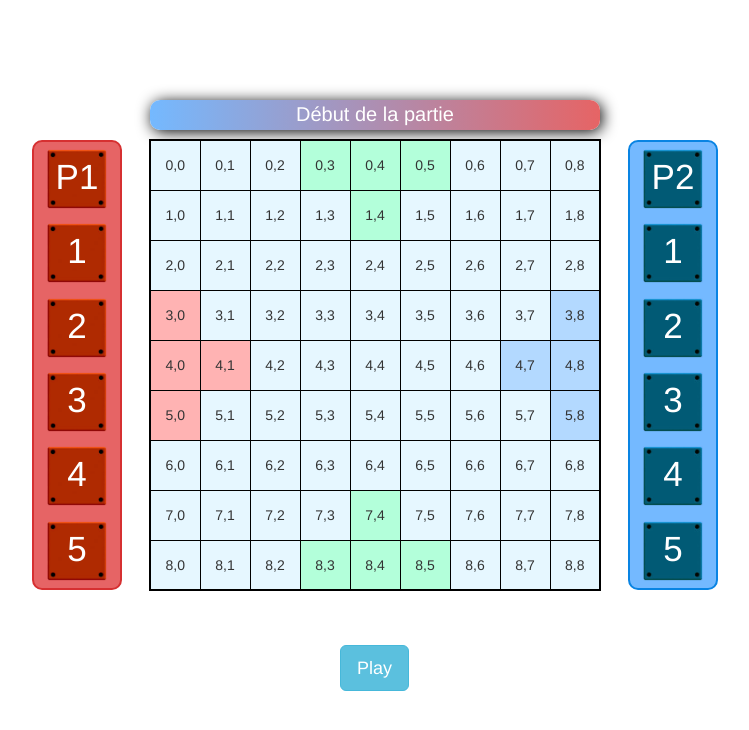
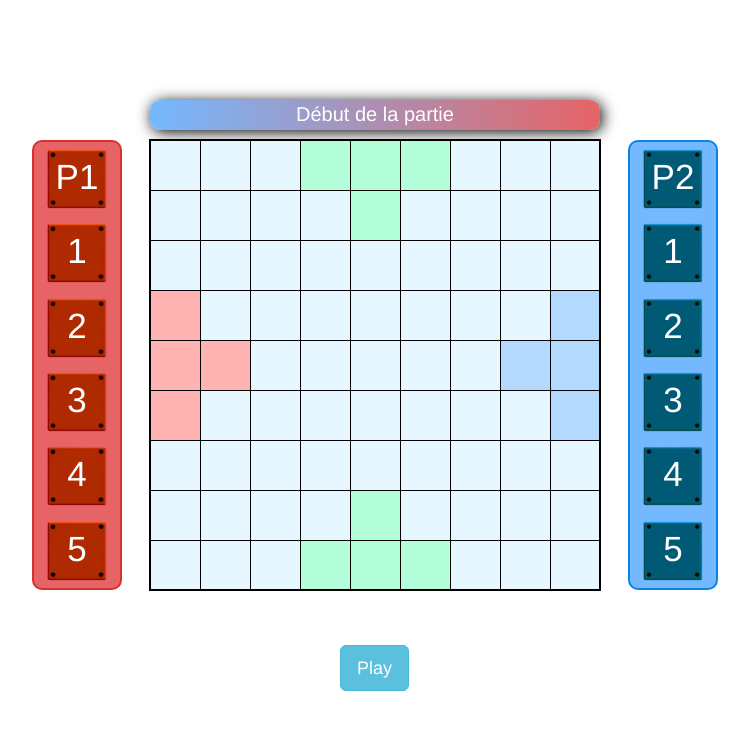
Before and after one commit to GuillaumeWeider/robocode, a website: page public/html/jeuDuo.html in a window 1280 px wide. Shown: the whole page, without its empty margins (265-1014 px from the left). Drawn offline with nearby package versions, Linux system fonts and the light colour scheme.

Commit message:
deplacement

```diff
--- a/public/html/jeuDuo.html
+++ b/public/html/jeuDuo.html
@@ -32,103 +32,103 @@
 
     <table>
       <tr>
-        <td id="00">0,0</td>
-        <td id="01">0,1</td>
-        <td id="02">0,2</td>
-        <td id="03" class="flagSpawn">0,3</td>
-        <td id="04" class="flagSpawn">0,4</td>
-        <td id="05" class="flagSpawn">0,5</td>
-        <td id="06">0,6</td>
-        <td id="07">0,7</td>
-        <td id="08">0,8</td>
+        <td id="00"></td>
+        <td id="01"></td>
+        <td id="02"></td>
+        <td id="03" class="flagSpawn"></td>
+        <td id="04" class="flagSpawn"></td>
+        <td id="05" class="flagSpawn"></td>
+        <td id="06"></td>
+        <td id="07"></td>
+        <td id="08"></td>
       </tr>
       <tr>
-        <td id="10">1,0</td>
-        <td id="11">1,1</td>
-        <td id="12">1,2</td>
-        <td id="13">1,3</td>
-        <td id="14" class="flagSpawn">1,4</td>
-        <td id="15">1,5</td>
-        <td id="16">1,6</td>
-        <td id="17">1,7</td>
-        <td id="18">1,8</td>
+        <td id="10"></td>
+        <td id="11"></td>
+        <td id="12"></td>
+        <td id="13"></td>
+        <td id="14" class="flagSpawn"></td>
+        <td id="15"></td>
+        <td id="16"></td>
+        <td id="17"></td>
+        <td id="18"></td>
       </tr>
       <tr>
-        <td id="20">2,0</td>
-        <td id="21">2,1</td>
-        <td id="22">2,2</td>
-        <td id="23">2,3</td>
-        <td id="24">2,4</td>
-        <td id="25">2,5</td>
-        <td id="26">2,6</td>
-        <td id="27">2,7</td>
-        <td id="28">2,8</td>
+        <td id="20"></td>
+        <td id="21"></td>
+        <td id="22"></td>
+        <td id="23"></td>
+        <td id="24"></td>
+        <td id="25"></td>
+        <td id="26"></td>
+        <td id="27"></td>
+        <td id="28"></td>
       </tr>
       <tr>
-        <td id="30" class="redSpawn">3,0</td>
-        <td id="31">3,1</td>
-        <td id="32">3,2</td>
-        <td id="33">3,3</td>
-        <td id="34">3,4</td>
-        <td id="35">3,5</td>
-        <td id="36">3,6</td>
-        <td id="37">3,7</td>
-        <td id="38" class="blueSpawn">3,8</td>
+        <td id="30" class="redSpawn"></td>
+        <td id="31"></td>
+        <td id="32"></td>
+        <td id="33"></td>
+        <td id="34"></td>
+        <td id="35"></td>
+        <td id="36"></td>
+        <td id="37"></td>
+        <td id="38" class="blueSpawn"></td>
       </tr>
       <tr>
-        <td id="40" class="redSpawn">4,0</td>
-        <td id="41" class="redSpawn">4,1</td>
-        <td id="42">4,2</td>
-        <td id="43">4,3</td>
-        <td id="44">4,4</td>
-        <td id="45">4,5</td>
-        <td id="46">4,6</td>
-        <td id="47" class="blueSpawn">4,7</td>
-        <td id="48" class="blueSpawn">4,8</td>
+        <td id="40" class="redSpawn"></td>
+        <td id="41" class="redSpawn"></td>
+        <td id="42"></td>
+        <td id="43"></td>
+        <td id="44"></td>
+        <td id="45"></td>
+        <td id="46"></td>
+        <td id="47" class="blueSpawn"></td>
+        <td id="48" class="blueSpawn"></td>
       </tr>
       <tr>
-        <td id="50" class="redSpawn">5,0</td>
-        <td id="51">5,1</td>
-        <td id="52">5,2</td>
-        <td id="53">5,3</td>
-        <td id="54">5,4</td>
-        <td id="55">5,5</td>
-        <td id="56">5,6</td>
-        <td id="57">5,7</td>
-        <td id="58" class="blueSpawn">5,8</td>
+        <td id="50" class="redSpawn"></td>
+        <td id="51"></td>
+        <td id="52"></td>
+        <td id="53"></td>
+        <td id="54"></td>
+        <td id="55"></td>
+        <td id="56"></td>
+        <td id="57"></td>
+        <td id="58" class="blueSpawn"></td>
       </tr>
       <tr>
-        <td id="60">6,0</td>
-        <td id="61">6,1</td>
-        <td id="62">6,2</td>
-        <td id="63">6,3</td>
-        <td id="64">6,4</td>
-        <td id="65">6,5</td>
-        <td id="66">6,6</td>
-        <td id="67">6,7</td>
-        <td id="68">6,8</td>
+        <td id="60"></td>
+        <td id="61"></td>
+        <td id="62"></td>
+        <td id="63"></td>
+        <td id="64"></td>
+        <td id="65"></td>
+        <td id="66"></td>
+        <td id="67"></td>
+        <td id="68"></td>
       </tr>
       <tr>
-        <td id="70">7,0</td>
-        <td id="71">7,1</td>
-        <td id="72">7,2</td>
-        <td id="73">7,3</td>
-        <td id="74" class="flagSpawn">7,4</td>
-        <td id="75">7,5</td>
-        <td id="76">7,6</td>
-        <td id="77">7,7</td>
-        <td id="78">7,8</td>
+        <td id="70"></td>
+        <td id="71"></td>
+        <td id="72"></td>
+        <td id="73"></td>
+        <td id="74" class="flagSpawn"></td>
+        <td id="75"></td>
+        <td id="76"></td>
+        <td id="77"></td>
+        <td id="78"></td>
       </tr>
       <tr>
-        <td id="80">8,0</td>
-        <td id="81">8,1</td>
-        <td id="82">8,2</td>
-        <td id="83" class="flagSpawn">8,3</td>
-        <td id="84" class="flagSpawn">8,4</td>
-        <td id="85" class="flagSpawn">8,5</td>
-        <td id="86">8,6</td>
-        <td id="87">8,7</td>
-        <td id="88">8,8</td>
+        <td id="80"></td>
+        <td id="81"></td>
+        <td id="82"></td>
+        <td id="83" class="flagSpawn"></td>
+        <td id="84" class="flagSpawn"></td>
+        <td id="85" class="flagSpawn"></td>
+        <td id="86"></td>
+        <td id="87"></td>
+        <td id="88"></td>
       </tr>
     </table>
 
--- a/public/js/jeuDuo.js
+++ b/public/js/jeuDuo.js
@@ -42,20 +42,33 @@ document.addEventListener("DOMContentLoaded", function(event) {
     }
 
     play(turnStarter, index) {
+      for (i = 0 ; i < NB_ACTION ; i++){
+        if(redActionArray[i] == "Cancel"){
+          blueActionArray[i] = "";
+        }
+        if(blueActionArray[i] == "Cancel") {
+          redActionArray[i] = "";
+        }
+      }
+
       if(turnStarter == "red"){
+        redRobot.clean();
+        blueRobot.clean();
         this.playAction(redRobot, redActionArray[index]);
+        this.playAction(blueRobot, blueActionArray[index]);
         redRobot.refresh();
-        this.playAction(blueRobot, blueActionArray[index]);
         blueRobot.refresh();
       }
       else{
+        blueRobot.clean();
+        redRobot.clean();
         this.playAction(blueRobot, blueActionArray[index]);
+        this.playAction(redRobot, redActionArray[index]);
         blueRobot.refresh();
-        this.playAction(redRobot, redActionArray[index]);
         redRobot.refresh();
       }
       cptr++;
-      if(cptr > 4){
+      if(NB_ACTION <= cptr){
         clearInterval(intrvl1);
         clearInterval(intrvl2);
         cptr = 0;
@@ -152,7 +165,6 @@ document.addEventListener("DOMContentLoaded", function(event) {
     }
 
     refresh() {
-      // a modifier pour ne bouger que l'entiter html robot
       document.getElementById(this.y + '' + this.x).innerHTML = "<div id=\"robot-" + this.color + "\"><div class=\"wheel\"></div><div class=\"wheel\"></div><div id=\"inside-" + this.color + "\"  class=\"body " + this.color + "\"></div></div>";
       switch (this.direction) {
         case 'north':
@@ -168,6 +180,10 @@ document.addEventListener("DOMContentLoaded", function(event) {
           document.getElementById("robot-" + this.color).style.transform = "rotate(180deg)";
           break;
       }
+    }
+
+    clean(){
+      document.getElementById(this.y + '' + this.x).innerHTML = "";
     }
 
   }
@@ -396,7 +412,7 @@ document.addEventListener("DOMContentLoaded", function(event) {
           document.getElementById("info").style.background = "linear-gradient(to right, #74b9ff, #e66465)";
 
           clearRedAction();
-          intrvl2 = setInterval(function(){ game.play("blue", cptr); }, 2000);
+          intrvl2 = setInterval(function(){ game.play("blue", cptr); }, 1000);
 
           setTimeout(function(){
             $("#infoAction").css("display", "none").hide().fadeOut();
@@ -404,7 +420,7 @@ document.addEventListener("DOMContentLoaded", function(event) {
             document.getElementById("info").style.background = "#e66465";
             $("#redAction").css("display", "flex").hide().fadeIn();
             $("#redChoice").css("display", "flex").hide().fadeIn();
-          }, 10000);
+          }, 5000);
 
         } else {
           //turn impair
@@ -444,7 +460,7 @@ document.addEventListener("DOMContentLoaded", function(event) {
           document.getElementById("info").style.background = "linear-gradient(to right, #74b9ff, #e66465)";
 
           clearBlueAction();
-          intrvl1 = setInterval(function(){ game.play("red", cptr); }, 2000);
+          intrvl1 = setInterval(function(){ game.play("red", cptr); }, 1000);
 
           setTimeout(function(){
             $("#infoAction").css("display", "none").hide().fadeOut();
@@ -452,7 +468,7 @@ document.addEventListener("DOMContentLoaded", function(event) {
             document.getElementById("info").style.background = "#74b9ff";
             $("#blueAction").css("display", "flex").hide().fadeIn();
             $("#blueChoice").css("display", "flex").hide().fadeIn();
-          }, 10000);
+          }, 5000);
 
         }
 
```
